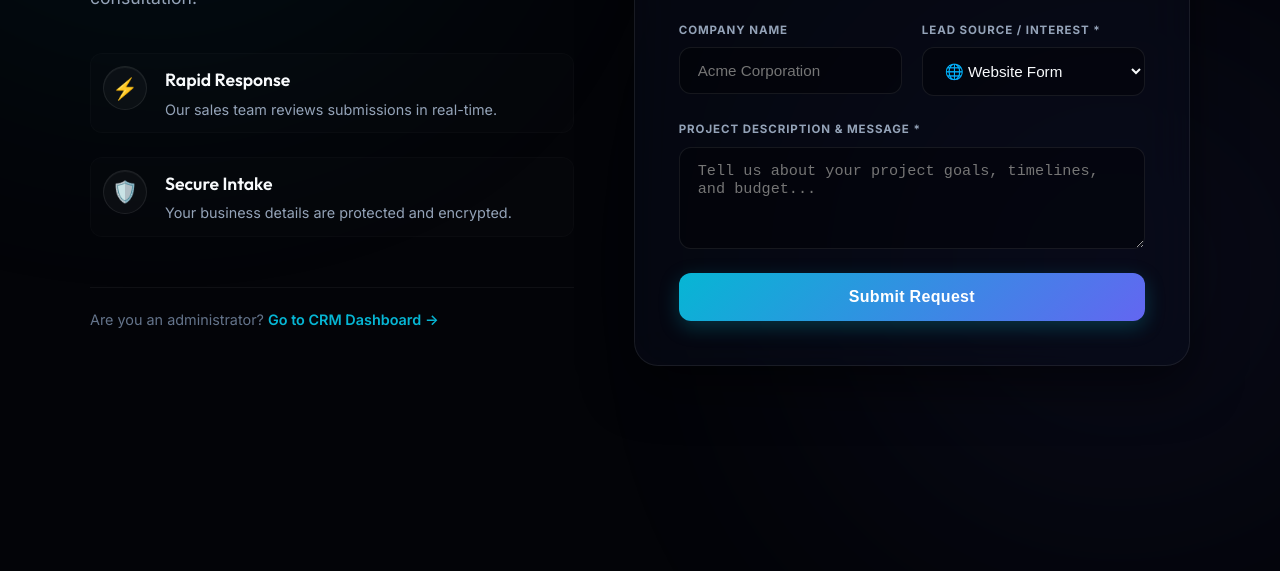
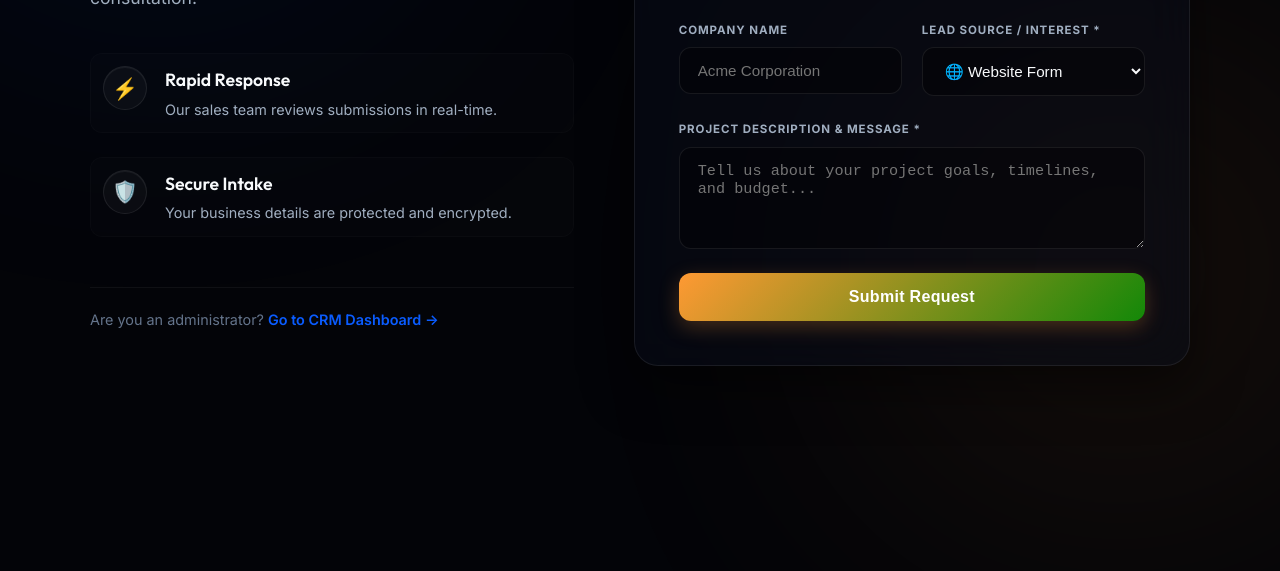
Before and after one commit to mrguruvenkat-max/CRM, a website: page contact.html in a window 1280 px wide. Shown: the part 395-966 px from the top of the page. Drawn offline with Linux system fonts and the light colour scheme.

Commit message:
Update color variables and styles in contact-style.css

```diff
--- a/contact-style.css
+++ b/contact-style.css
@@ -4,16 +4,16 @@
     --bg-base: #030408;
     --bg-surface: rgba(10, 15, 30, 0.45);
     --border-color: rgba(255, 255, 255, 0.08);
-    --border-focus: #06b6d4;
+    --border-focus: #FF9933;
 
     --text-primary: #f8fafc;
-    --text-secondary: #94a3b8;
+    --text-secondary: #a0aec0;
     --text-muted: #64748b;
 
-    --accent-indigo: #6366f1;
-    --accent-cyan: #06b6d4;
-    --accent-blue: #3b82f6;
-    --accent-emerald: #10b981;
+    --accent-indigo: #FF9933; /* Saffron */
+    --accent-cyan: #0A5CFF;   /* Chakra Blue */
+    --accent-blue: #0A5CFF;
+    --accent-emerald: #138808;/* Green */
 
     --radius-lg: 24px;
     --radius-md: 12px;
@@ -298,8 +298,8 @@ body {
 .form-group input:focus,
 .form-group select:focus,
 .form-group textarea:focus {
-    border-color: var(--accent-cyan);
-    box-shadow: 0 0 0 4px rgba(6, 182, 212, 0.12);
+    border-color: var(--accent-indigo);
+    box-shadow: 0 0 0 4px rgba(255, 153, 51, 0.12);
     background: rgba(0, 0, 0, 0.5);
 }
 
@@ -318,7 +318,7 @@ body {
 .btn-submit {
     display: block;
     width: 100%;
-    background: linear-gradient(135deg, var(--accent-cyan) 0%, var(--accent-indigo) 100%);
+    background: linear-gradient(135deg, var(--accent-indigo) 0%, var(--accent-emerald) 100%);
     color: #ffffff;
     font-size: 1rem;
     font-weight: 700;
@@ -326,7 +326,7 @@ body {
     border: none;
     border-radius: var(--radius-md);
     cursor: pointer;
-    box-shadow: 0 6px 20px rgba(6, 182, 212, 0.25);
+    box-shadow: 0 6px 20px rgba(255, 153, 51, 0.25);
     transition: var(--transition-smooth);
     margin-top: 10px;
     letter-spacing: 0.02em;
@@ -334,7 +334,7 @@ body {
 
 .btn-submit:hover {
     transform: translateY(-2px);
-    box-shadow: 0 10px 25px rgba(6, 182, 212, 0.4);
+    box-shadow: 0 10px 25px rgba(255, 153, 51, 0.4);
     filter: brightness(1.1);
 }
 
```
